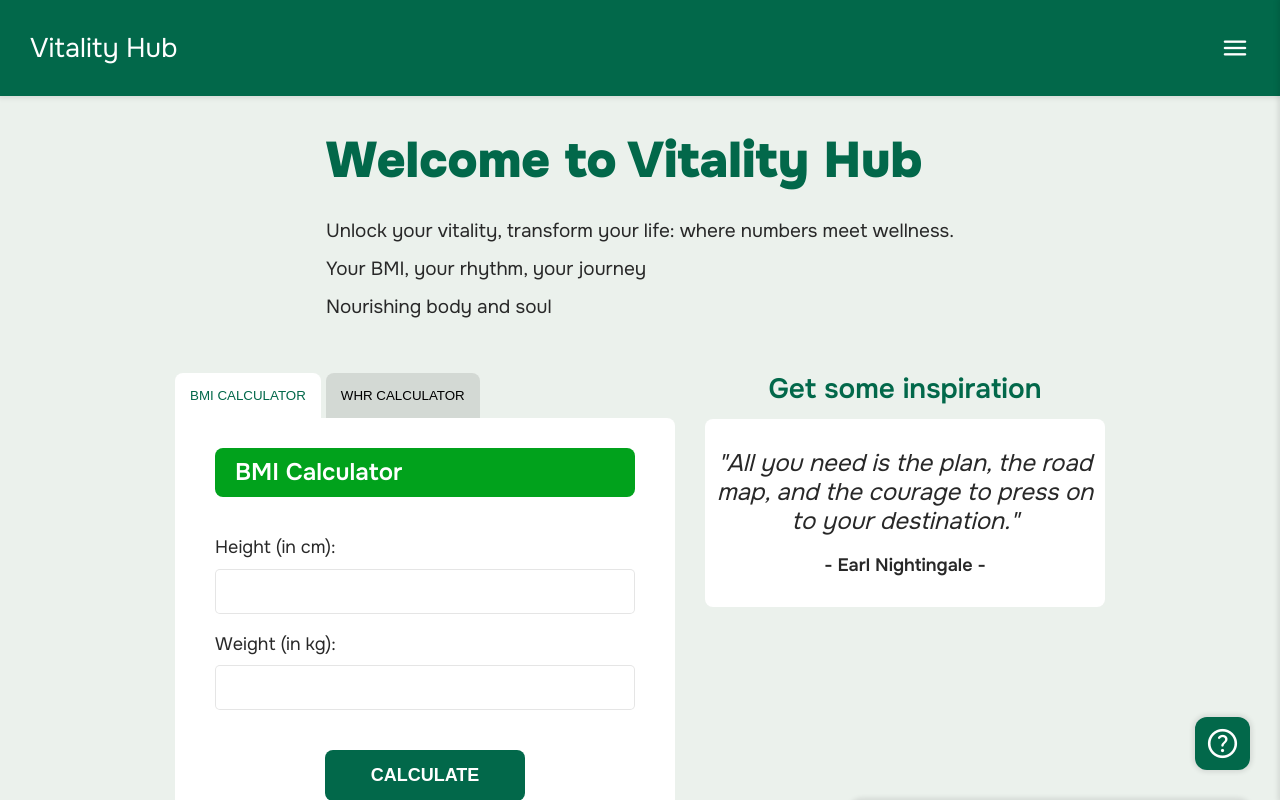
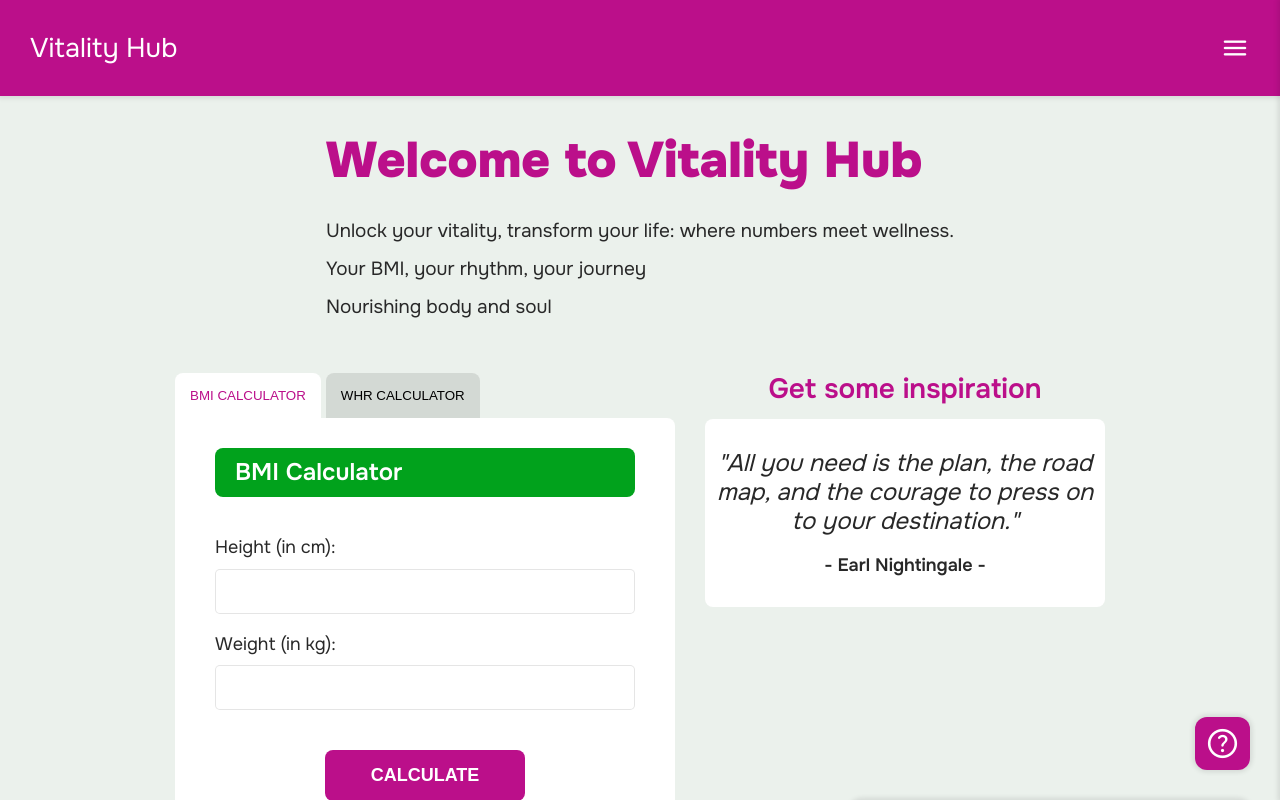
Before and after one commit to Rosalina1309/Vitality-Hub, a Next.js app in the folder client/: page / in a window 1280 px wide. Shown: the top 800 px of the page. Built offline with nearby package versions, Linux system fonts and the light colour scheme; no server answers.

Commit message:
test: change color

```diff
--- a/client/src/styles/globals.css
+++ b/client/src/styles/globals.css
@@ -18,7 +18,7 @@
   --secondaryColor: #fff;
   --backdrop: rgba(0,0,0, 0.3);
   --shadow: 0 0 5px 2px rgba(0,0,0,0.1);
-  --accentColor: #02684a;
+  --accentColor: #bb0f8a;
   --border: rgba(0,0,0,0.1);
   --lightBorder: rgba(255,255,255,.2);
   --placeholder: #a1a1a1;
```
